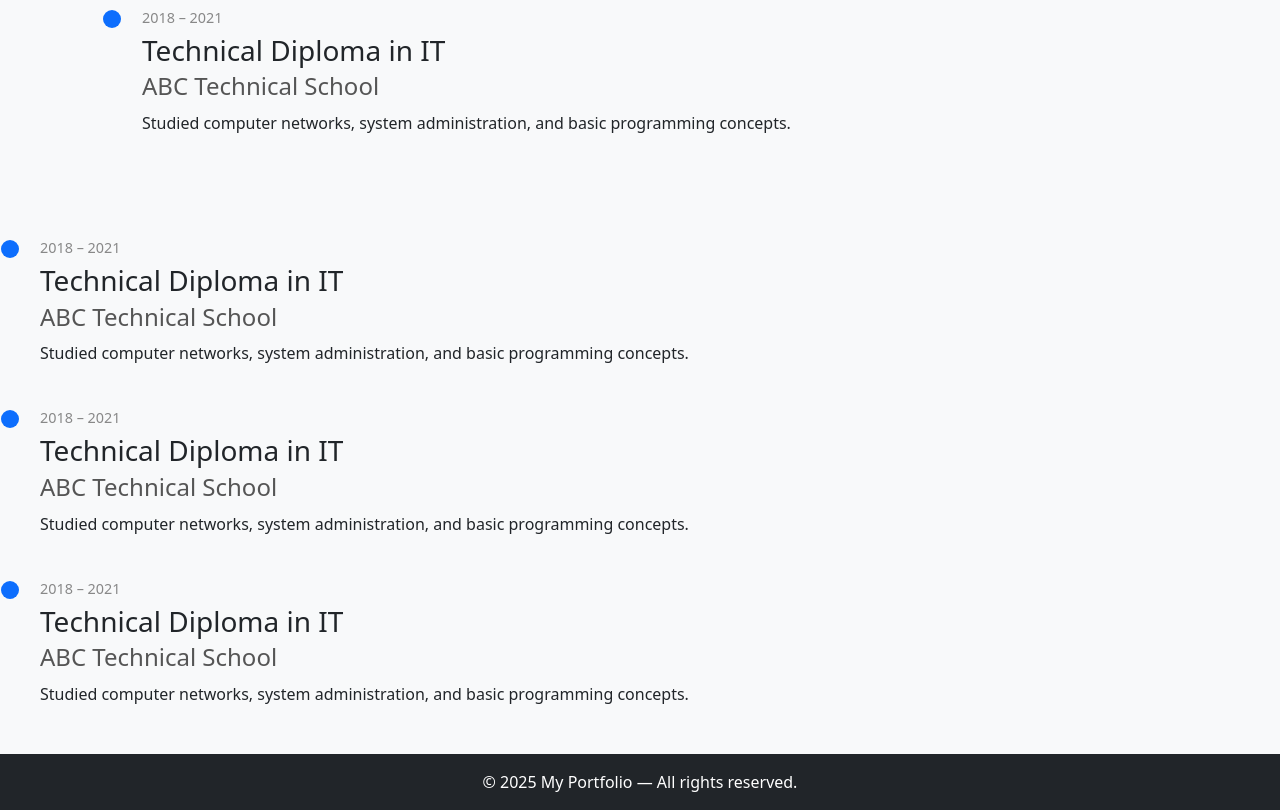
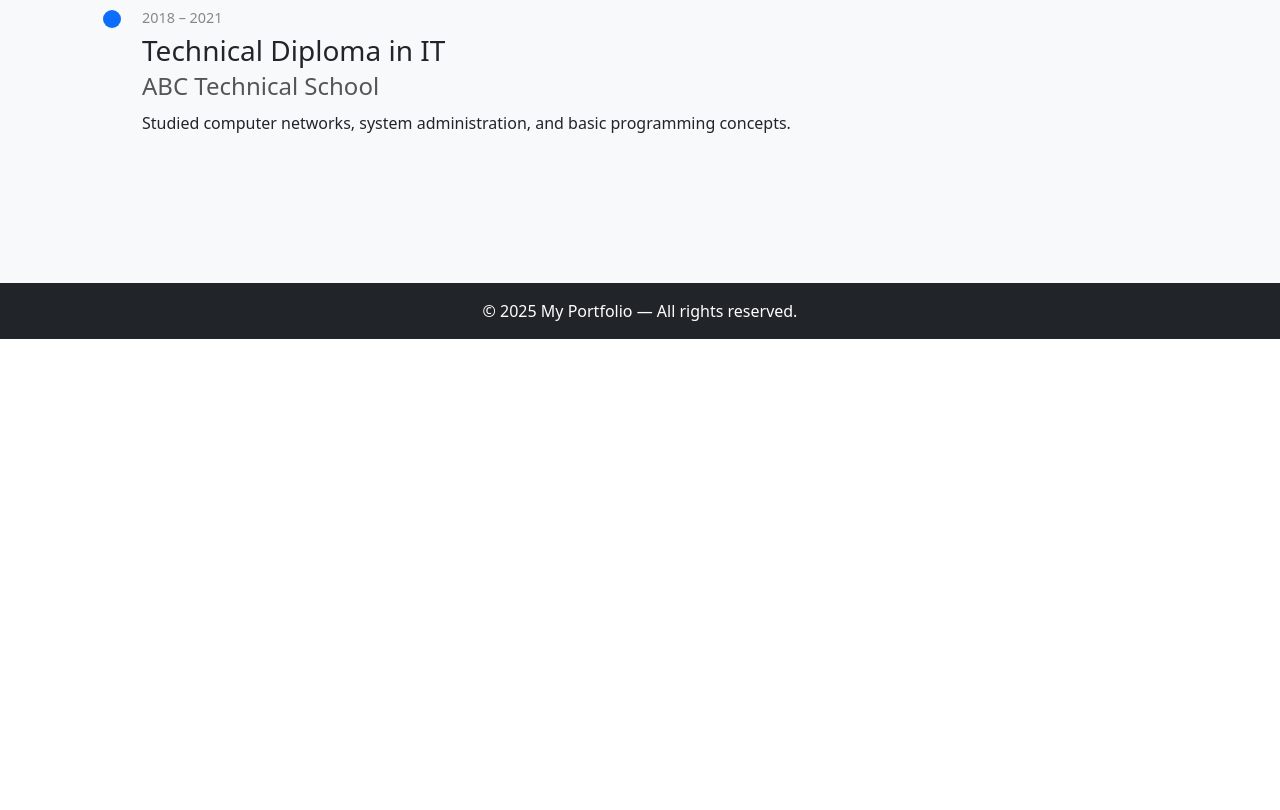
Before and after one commit to bcho77/PythonProject, a Django app: page /about/ in a window 1280 px wide. Shown: the part 673-1483 px from the top of the page. After the commit the page ends 1012 px from the top, so only its background shows below. Run offline with Django 5.2, Linux system fonts and the light colour scheme.

Commit message:
Remove features from about.html

```diff
--- a/PortoFolio/core/templates/core/about.html
+++ b/PortoFolio/core/templates/core/about.html
@@ -50,45 +50,8 @@
       </div>
     </div>
   </div>
-  <div class="timeline-item">
-      <div class="timeline-dot"></div>
-      <div class="timeline-content">
-        <span class="timeline-date">2018 – 2021</span>
-        <h3>Technical Diploma in IT</h3>
-        <h4>ABC Technical School</h4>
-        <p>
-          Studied computer networks, system administration, and basic
-          programming concepts.
-        </p>
-      </div>
-    </div>
-  </div>
-  <div class="timeline-item">
-      <div class="timeline-dot"></div>
-      <div class="timeline-content">
-        <span class="timeline-date">2018 – 2021</span>
-        <h3>Technical Diploma in IT</h3>
-        <h4>ABC Technical School</h4>
-        <p>
-          Studied computer networks, system administration, and basic
-          programming concepts.
-        </p>
-      </div>
-    </div>
-  </div>
-  <div class="timeline-item">
-      <div class="timeline-dot"></div>
-      <div class="timeline-content">
-        <span class="timeline-date">2018 – 2021</span>
-        <h3>Technical Diploma in IT</h3>
-        <h4>ABC Technical School</h4>
-        <p>
-          Studied computer networks, system administration, and basic
-          programming concepts.
-        </p>
-      </div>
-    </div>
-  </div>
+
+
 </section>
 
 
```
